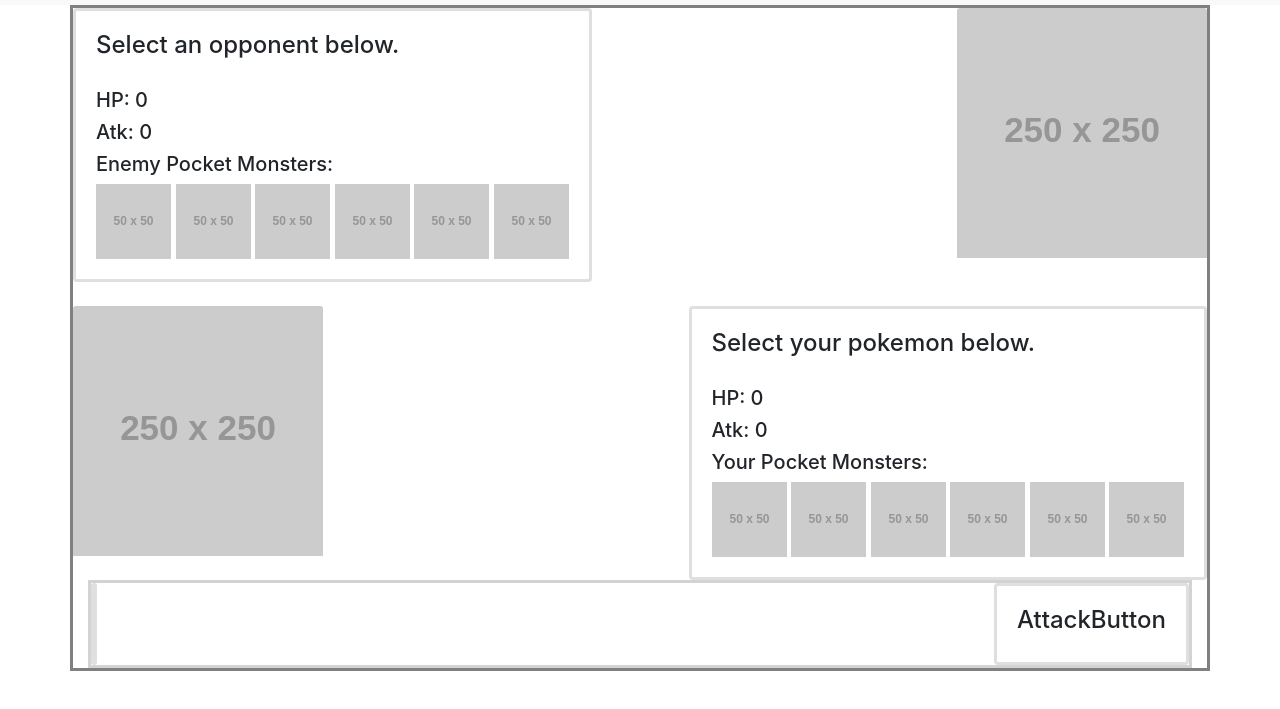
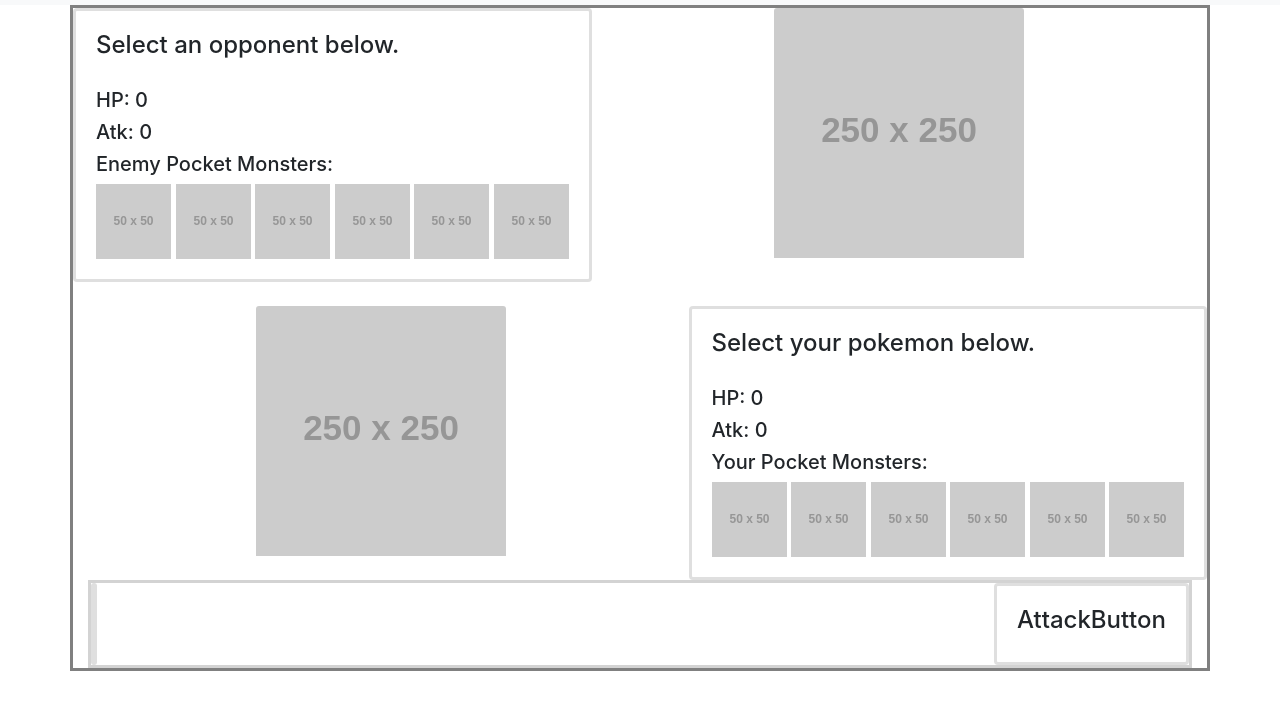
Before and after one commit to EricNg314/unit-4-game_RPG, a plain HTML site: page index.html in a window 1280 px wide. Shown: the part 77-786 px from the top of the page. Drawn offline with nearby package versions, Linux system fonts and the light colour scheme; placeholder pictures from the web are drawn by us.

Commit message:
Correcting selected pokemon to be centered next to stats window.

```diff
--- a/index.html
+++ b/index.html
@@ -61,13 +61,13 @@
                     <img id="pokeEnmy6" class="pokeEnmyBag" width="75px" height="75px" src="http://via.placeholder.com/50x50" alt="Card image cap">
                 </div>
             </div>
-            <div class="ml-auto">
+            <div class="mx-auto">
                 <img id="pokeEnmyImg" class="card-img-top" src="http://via.placeholder.com/250x250" alt="Card image cap">
             </div>
         </div>
         <br>
         <div class="row">
-            <div class="mr-auto">
+            <div class="mx-auto">
                 <img id="pokeUserImg" class="card-img-top" src="http://via.placeholder.com/250x250" alt="Card image cap">
             </div>
             <div class="card">
```
